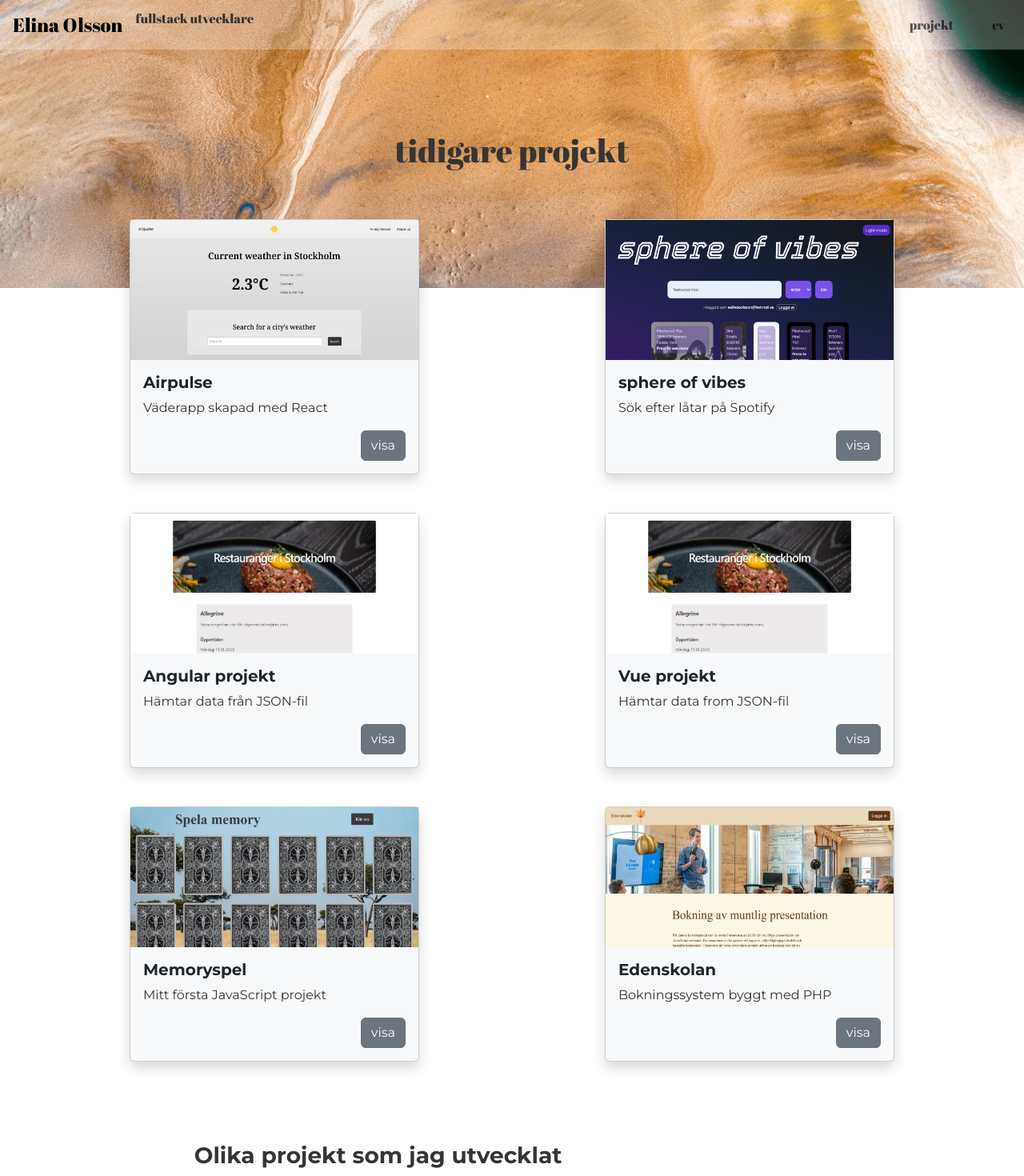
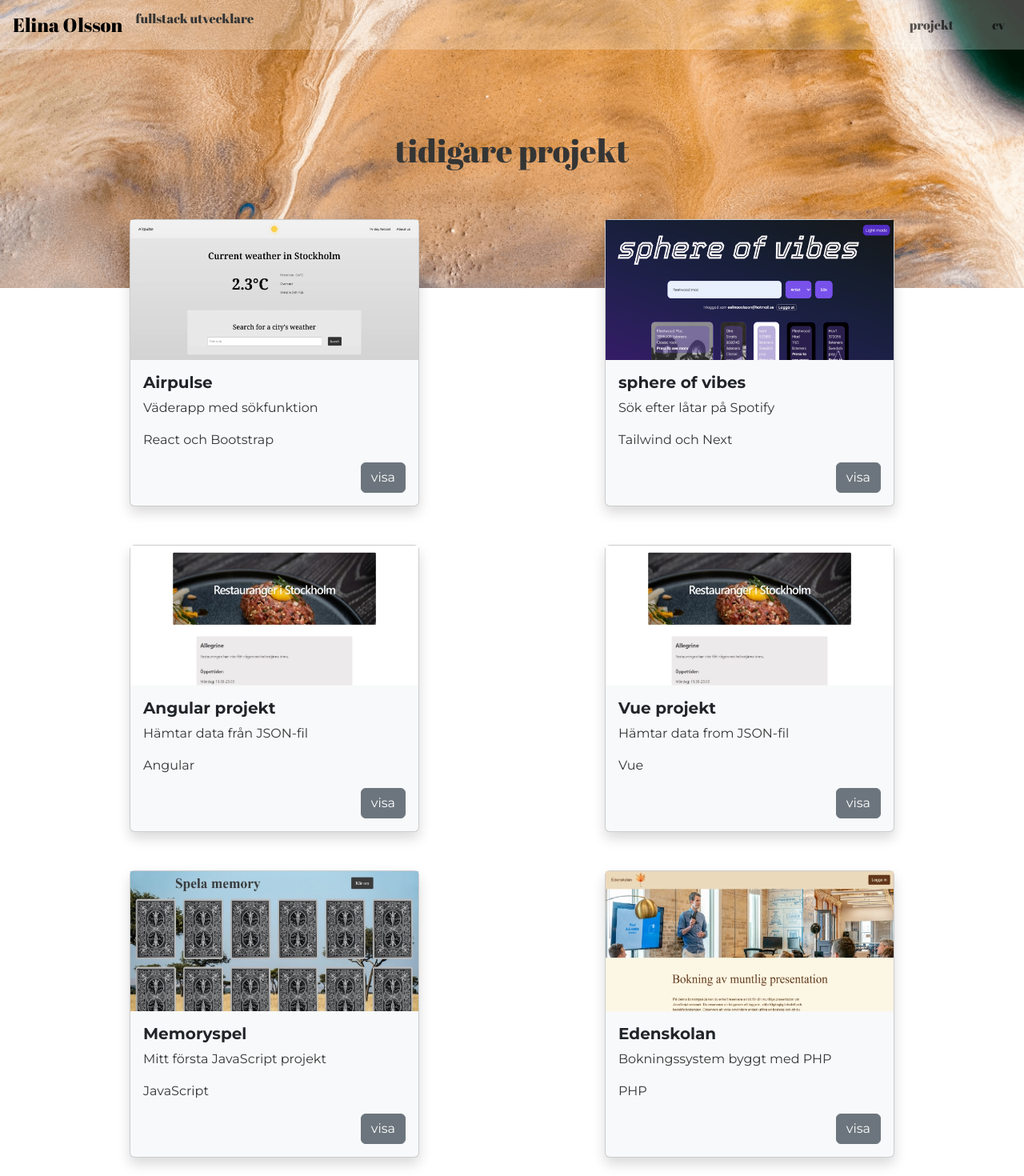
Before and after one commit to elinaols/elina-olsson-portfolio, a React (Vite) app: page /projects in a window 1280 px wide. Shown: the top 1470 px of the page at 80% size. Built offline with nearby package versions, Linux system fonts and the light colour scheme.

Commit message:
Added some text to the cards

```diff
--- a/src/pages/projects/Projects.jsx
+++ b/src/pages/projects/Projects.jsx
@@ -23,7 +23,8 @@ export default function Cv() {
                             <img src={airpulse} className="img-fluid p-0" alt="Lista"/>
                             <div className="card-body text-end">
                                 <h5 className="card-title text-start fw-bold">Airpulse</h5>
-                                <p className="card-text text-start">Väderapp skapad med React</p>
+                                <p className="card-text text-start">Väderapp med sökfunktion</p>
+                                <p className="card-text text-start">React och Bootstrap</p>
                                 <Link to={"https://webbkurs.ei.hv.se/~elol0031/JSR200/Examinationsuppgift/"} role="button" className="btn btn-secondary btn-color text-font text-lowercase">Visa</Link>
                             </div>
                         </div>
@@ -32,6 +33,7 @@ export default function Cv() {
                             <div className="card-body text-end">
                                 <h5 className="card-title text-start fw-bold">sphere of vibes</h5>
                                 <p className="card-text text-start">Sök efter låtar på Spotify</p>
+                                <p className="card-text text-start">Tailwind och Next</p>
                                 <Link to={"https://sphere-of-vibes.vercel.app/"} role="button" className="btn btn-secondary btn-color text-font text-lowercase">Visa</Link>
                             </div>
                         </div>
@@ -40,6 +42,7 @@ export default function Cv() {
                             <div className="card-body text-end">
                                 <h5 className="card-title text-start fw-bold">Angular projekt</h5>
                                 <p className="card-text text-start">Hämtar data från JSON-fil</p>
+                                <p className="card-text text-start">Angular</p>
                                 <Link to={"https://webbkurs.ei.hv.se/~elol0031/JSR200/Checkpoint_3/restaurants-angular/"} role="button" className="btn btn-secondary btn-color text-font text-lowercase">Visa</Link>
                             </div>
                         </div>
@@ -48,6 +51,7 @@ export default function Cv() {
                             <div className="card-body text-end">
                                 <h5 className="card-title text-start fw-bold">Vue projekt</h5>
                                 <p className="card-text text-start">Hämtar data from JSON-fil</p>
+                                <p className="card-text text-start">Vue</p>
                                 <Link to={"https://webbkurs.ei.hv.se/~elol0031/JSR200/Checkpoint_3/restaurants-vue/"} role="button" className="btn btn-secondary btn-color text-font text-lowercase">Visa</Link>
                             </div>
                         </div>
@@ -56,6 +60,7 @@ export default function Cv() {
                             <div className="card-body text-end">
                                 <h5 className="card-title text-start fw-bold">Memoryspel</h5>
                                 <p className="card-text text-start">Mitt första JavaScript projekt</p>
+                                <p className="card-text text-start">JavaScript</p>
                                 <Link to={"https://elinaols.github.io/memorygame_project/"} role="button" className="btn btn-secondary btn-color text-font text-lowercase">Visa</Link>
                             </div>
                         </div>
@@ -64,6 +69,7 @@ export default function Cv() {
                             <div className="card-body text-end">
                                 <h5 className="card-title text-start fw-bold">Edenskolan</h5>
                                 <p className="card-text text-start">Bokningssystem byggt med PHP</p>
+                                <p className="card-text text-start">PHP</p>
                                 <Link to={"https://webbkurs.ei.hv.se/~elol0031/WPR201/PHP_inlamning_ElinaOlsson/"} role="button" className="btn btn-secondary btn-color text-font text-lowercase">Visa</Link>
                             </div>
                         </div>
```
